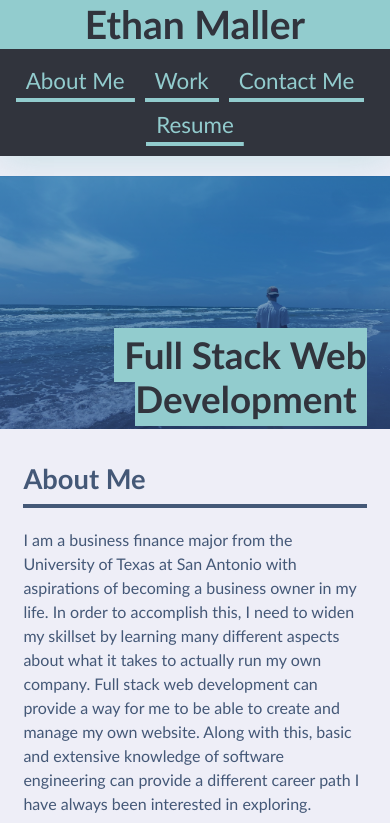
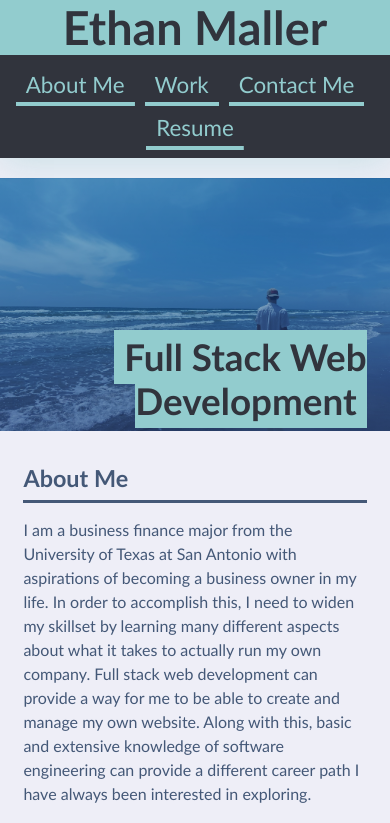
Before and after one commit to ejmaller7/Module-2-Challenge, a plain HTML site: page index.html in a window 390 px wide. Shown: the top 823 px of the page. Drawn offline with Linux system fonts and the light colour scheme.

Commit message:
Adjust the media query

```diff
--- a/assets/css/style.css
+++ b/assets/css/style.css
@@ -290,16 +290,16 @@ main {
 /* TODO: add media query for a max-width of 768px */
 @media screen and (max-width: 768px) {
   header {
-    padding: 0 0 10px 0;
+    padding: 0 0 8px 0;
     justify-content: center;
     text-align: center;
   }
 
   header h1 {
     width: 100%;
-    padding: 5px;
-    margin-bottom: 10px;
-    font-size: 10vw;
+    padding: 4px;
+    margin-bottom: 8px;
+    font-size: 12vw;
   }
 
   header nav {
@@ -313,10 +313,10 @@ main {
 
   .page-section > h2 {
     border-right: none;
-    border-bottom: 4px solid var(--primary);
-    margin-bottom: 20px;
-    padding-bottom: 10px;
+    border-bottom: 3px solid var(--primary);
+    margin-bottom: 15px;
+    padding-bottom: 8px;
     text-align: left;
-    font-size: 7vw;
+    font-size: 6vw;
   }
 }
```
